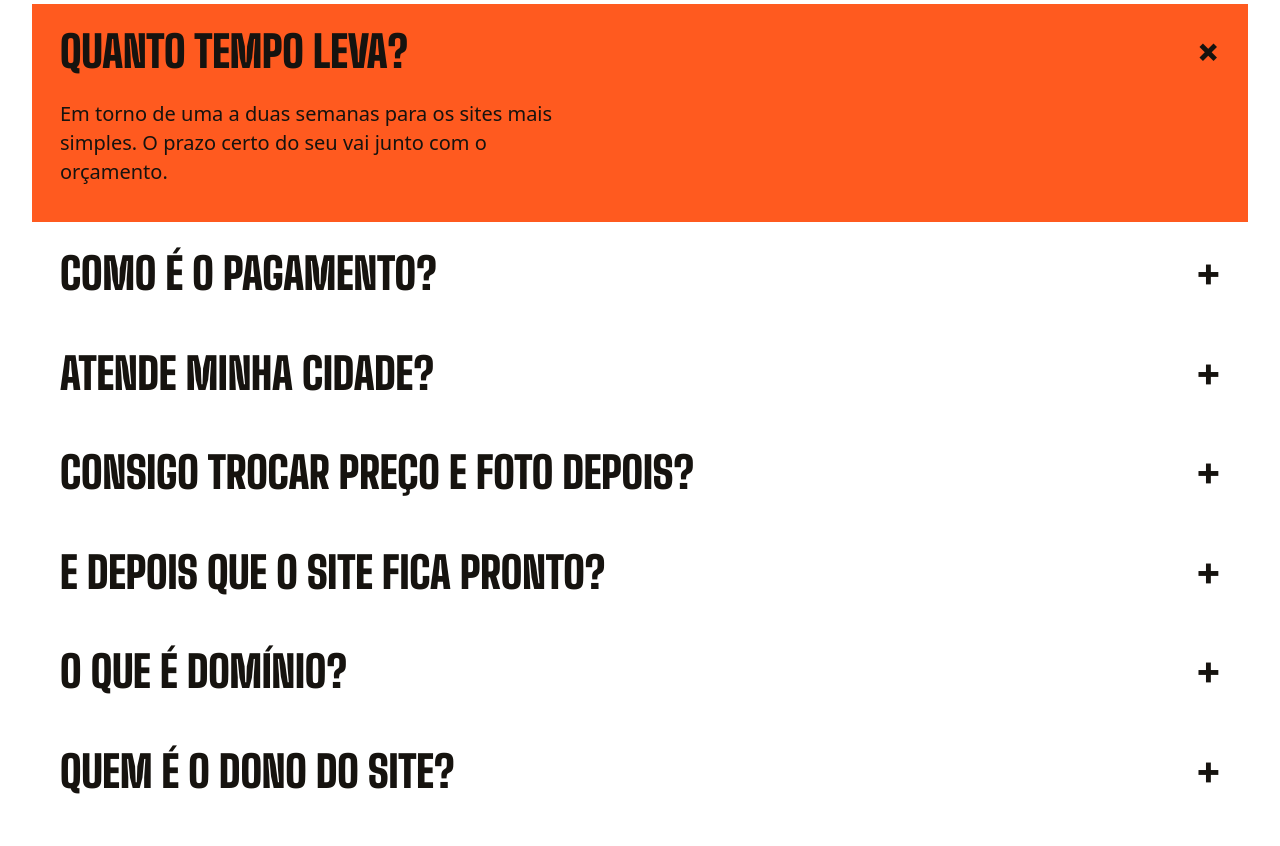
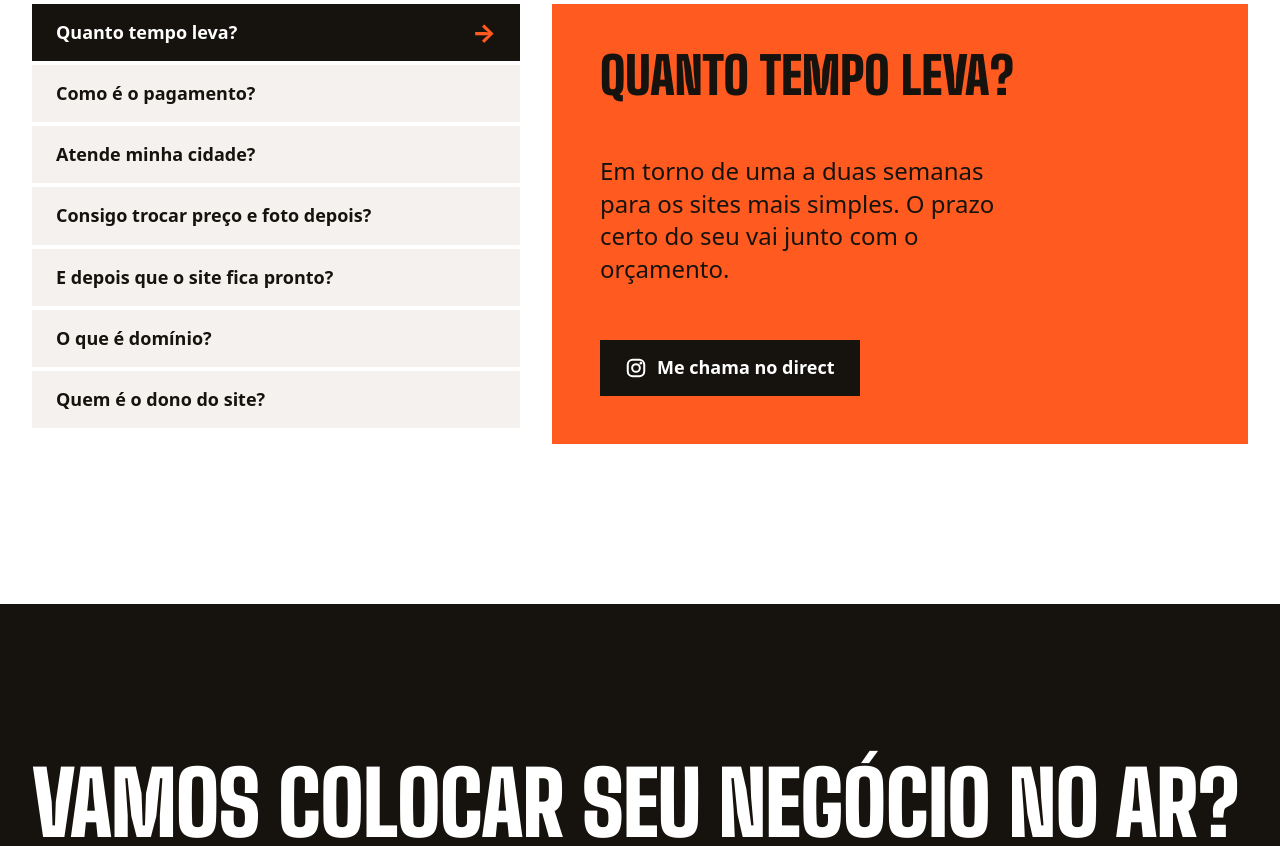
Before and after one commit to Pereira-gu/sites, a plain HTML site: page index.html in a window 1280 px wide. Shown: the part 7858-8704 px from the top of the page. Drawn offline with Linux system fonts and the light colour scheme.

Commit message:
Perguntas no formato lista + painel (opção A escolhida)
Lista à esquerda; clique, mouse (no PC), toque ou setas mostram a resposta
grande no painel laranja com o botão do direct. Sem script, todas abertas.

Co-Authored-By: Claude Opus 5.5 <noreply@anthropic.com>
Claude-Session: https://claude.ai/code/session_017QxSE8ydY2omwTSTirzpd2

```diff
--- a/index.html
+++ b/index.html
@@ -327,40 +327,57 @@
       </div>
     </section>
 
-    <!-- 8. PERGUNTAS -->
+    <!-- 8. PERGUNTAS: lista à esquerda, resposta no painel laranja -->
     <section class="perguntas" id="perguntas" aria-labelledby="t-perguntas">
       <div class="caixa">
         <h2 class="titulo reveal" id="t-perguntas">Perguntas</h2>
-
-        <div class="fichas reveal" data-fichas>
-          <details class="ficha" name="faq" open>
-            <summary><span class="ficha__pergunta">Quanto tempo leva?</span></summary>
+        <div class="faq reveal" data-faq>
+          <div class="faq__lista" role="tablist" aria-label="Perguntas frequentes">
+          <button type="button" role="tab" id="pq-1" aria-controls="pr-1" aria-selected="true">Quanto tempo leva?</button>
+          <button type="button" role="tab" id="pq-2" aria-controls="pr-2" aria-selected="false" tabindex="-1">Como é o pagamento?</button>
+          <button type="button" role="tab" id="pq-3" aria-controls="pr-3" aria-selected="false" tabindex="-1">Atende minha cidade?</button>
+          <button type="button" role="tab" id="pq-4" aria-controls="pr-4" aria-selected="false" tabindex="-1">Consigo trocar preço e foto depois?</button>
+          <button type="button" role="tab" id="pq-5" aria-controls="pr-5" aria-selected="false" tabindex="-1">E depois que o site fica pronto?</button>
+          <button type="button" role="tab" id="pq-6" aria-controls="pr-6" aria-selected="false" tabindex="-1">O que é domínio?</button>
+          <button type="button" role="tab" id="pq-7" aria-controls="pr-7" aria-selected="false" tabindex="-1">Quem é o dono do site?</button>
+          </div>
+          <div class="faq__paineis">
+        <div class="resposta" role="tabpanel" id="pr-1" aria-labelledby="pq-1">
+          <h3>Quanto tempo leva?</h3>
           <p>Em torno de uma a duas semanas para os sites mais simples. O prazo certo do seu vai junto com o orçamento.</p>
-          </details>
-          <details class="ficha" name="faq">
-            <summary><span class="ficha__pergunta">Como é o pagamento?</span></summary>
+          <a class="btn btn--tinta" data-direct href="https://www.instagram.com/dev.gustavop/" target="_blank" rel="noopener"><svg class="btn__ico" aria-hidden="true"><use href="#i-dm"/></svg>Me chama no direct</a>
+        </div>
+        <div class="resposta" role="tabpanel" id="pr-2" aria-labelledby="pq-2" hidden>
+          <h3>Como é o pagamento?</h3>
           <p>Por Pix: 50% para começar e 50% na entrega, com até 2 rodadas de ajustes.</p>
-          </details>
-          <details class="ficha" name="faq">
-            <summary><span class="ficha__pergunta">Atende minha cidade?</span></summary>
+          <a class="btn btn--tinta" data-direct href="https://www.instagram.com/dev.gustavop/" target="_blank" rel="noopener"><svg class="btn__ico" aria-hidden="true"><use href="#i-dm"/></svg>Me chama no direct</a>
+        </div>
+        <div class="resposta" role="tabpanel" id="pr-3" aria-labelledby="pq-3" hidden>
+          <h3>Atende minha cidade?</h3>
           <p>Sim. Atendo todo o Brasil, 100% online: a conversa é pelo direct ou pelo WhatsApp e você aprova tudo pelo celular.</p>
-          </details>
-          <details class="ficha" name="faq">
-            <summary><span class="ficha__pergunta">Consigo trocar preço e foto depois?</span></summary>
+          <a class="btn btn--tinta" data-direct href="https://www.instagram.com/dev.gustavop/" target="_blank" rel="noopener"><svg class="btn__ico" aria-hidden="true"><use href="#i-dm"/></svg>Me chama no direct</a>
+        </div>
+        <div class="resposta" role="tabpanel" id="pr-4" aria-labelledby="pq-4" hidden>
+          <h3>Consigo trocar preço e foto depois?</h3>
           <p>Sim. Você me manda pelo WhatsApp o que mudou e eu atualizo. Isso faz parte da manutenção, que é opcional.</p>
-          </details>
-          <details class="ficha" name="faq">
-            <summary><span class="ficha__pergunta">E depois que o site fica pronto?</span></summary>
+          <a class="btn btn--tinta" data-direct href="https://www.instagram.com/dev.gustavop/" target="_blank" rel="noopener"><svg class="btn__ico" aria-hidden="true"><use href="#i-dm"/></svg>Me chama no direct</a>
+        </div>
+        <div class="resposta" role="tabpanel" id="pr-5" aria-labelledby="pq-5" hidden>
+          <h3>E depois que o site fica pronto?</h3>
           <p>Se quiser, tem a manutenção: pequenas alterações, atualização de preços e fotos, e suporte. O valor vem junto com o orçamento.</p>
-          </details>
-          <details class="ficha" name="faq">
-            <summary><span class="ficha__pergunta">O que é domínio?</span></summary>
+          <a class="btn btn--tinta" data-direct href="https://www.instagram.com/dev.gustavop/" target="_blank" rel="noopener"><svg class="btn__ico" aria-hidden="true"><use href="#i-dm"/></svg>Me chama no direct</a>
+        </div>
+        <div class="resposta" role="tabpanel" id="pr-6" aria-labelledby="pq-6" hidden>
+          <h3>O que é domínio?</h3>
           <p>É o endereço do site na internet, como sualoja.com.br. O domínio próprio fica no seu nome e por sua conta, e eu te ajudo a registrar.</p>
-          </details>
-          <details class="ficha" name="faq">
-            <summary><span class="ficha__pergunta">Quem é o dono do site?</span></summary>
+          <a class="btn btn--tinta" data-direct href="https://www.instagram.com/dev.gustavop/" target="_blank" rel="noopener"><svg class="btn__ico" aria-hidden="true"><use href="#i-dm"/></svg>Me chama no direct</a>
+        </div>
+        <div class="resposta" role="tabpanel" id="pr-7" aria-labelledby="pq-7" hidden>
+          <h3>Quem é o dono do site?</h3>
           <p>Você, o cliente. O site é seu.</p>
-          </details>
+          <a class="btn btn--tinta" data-direct href="https://www.instagram.com/dev.gustavop/" target="_blank" rel="noopener"><svg class="btn__ico" aria-hidden="true"><use href="#i-dm"/></svg>Me chama no direct</a>
+        </div>
+          </div>
         </div>
       </div>
     </section>
--- a/script.js
+++ b/script.js
@@ -179,9 +179,37 @@ if ('IntersectionObserver' in window && flutuante) {
   $$('.heroi, .orcamento, .rodape').forEach((el) => secoes.observe(el));
 }
 
-/* --- Perguntas --- */
-const fichas = $$('[data-fichas] .ficha');
-/* Uma aberta por vez também nos navegadores que não fecham as outras sozinhos */
-fichas.forEach((ficha) => ficha.addEventListener('toggle', () => {
-  if (ficha.open) fichas.forEach((f) => { if (f !== ficha) f.open = false; });
-}));
+/* --- Perguntas: escolher na lista mostra a resposta no painel --- */
+const faq = $('[data-faq]');
+if (faq) {
+  const abas = $$('[role="tab"]', faq);
+  const mostrar = (aba, focar) => {
+    abas.forEach((b) => {
+      const ativa = b === aba;
+      b.setAttribute('aria-selected', ativa);
+      b.tabIndex = ativa ? 0 : -1;
+      $('#' + b.getAttribute('aria-controls')).hidden = !ativa;
+    });
+    if (focar) aba.focus();
+  };
+  const noPc = matchMedia('(min-width: 900px)');
+  abas.forEach((aba, i) => {
+    aba.addEventListener('click', () => {
+      mostrar(aba);
+      /* No celular o painel fica embaixo da lista: rola até ele se estiver fora da tela */
+      if (!noPc.matches) {
+        const painel = $('#' + aba.getAttribute('aria-controls'));
+        const r = painel.getBoundingClientRect();
+        if (r.top > innerHeight - 120) painel.scrollIntoView({ behavior: matchMedia('(prefers-reduced-motion: reduce)').matches ? 'auto' : 'smooth', block: 'nearest' });
+      }
+    });
+    /* No PC, passar o mouse já troca a resposta */
+    aba.addEventListener('pointerenter', (e) => { if (e.pointerType === 'mouse' && noPc.matches) mostrar(aba); });
+    aba.addEventListener('keydown', (e) => {
+      const passo = { ArrowDown: 1, ArrowRight: 1, ArrowUp: -1, ArrowLeft: -1 }[e.key];
+      if (e.key === 'Home') { e.preventDefault(); mostrar(abas[0], true); }
+      else if (e.key === 'End') { e.preventDefault(); mostrar(abas[abas.length - 1], true); }
+      else if (passo) { e.preventDefault(); mostrar(abas[(i + passo + abas.length) % abas.length], true); }
+    });
+  });
+}
--- a/style.css
+++ b/style.css
@@ -5,6 +5,7 @@
 :root {
   --laranja: #FF5A1F;
   --laranja-claro: #FFC2A8;
+  --areia: #F4F1EE;
   --brasa: #7A2B0B;
   --tinta: #16130F;
   --tinta-2: #2A2620;
@@ -419,44 +420,41 @@ html.js .etapa:not(.aberta) .etapa__texto { display: none; }
 }
 
 /* ==========================================================================
-   8. Perguntas: lista em letras grandes, faixa laranja ao passar o mouse
+   8. Perguntas: lista à esquerda, resposta grande no painel laranja
    ========================================================================== */
 .perguntas { padding-block: var(--secao); }
-.fichas { margin-top: 48px; }
-.ficha { transition: background-color .3s var(--saida), color .3s var(--saida); }
-.ficha + .ficha { margin-top: 4px; }
-.ficha summary {
-  position: relative; isolation: isolate;
-  display: flex; align-items: center; justify-content: space-between; gap: 24px;
-  padding: 22px 16px; cursor: pointer; list-style: none;
+.faq { display: grid; gap: 24px; margin-top: 48px; }
+.faq__lista { display: none; }
+html.js .faq__lista { display: grid; gap: 4px; align-content: start; }
+.faq__lista button {
+  display: flex; align-items: center; justify-content: space-between; gap: 16px;
+  min-height: 56px; padding: 14px 20px;
+  background: var(--areia); border: 0; text-align: left; cursor: pointer;
+  font-size: var(--t-corpo); font-weight: 800; line-height: 1.3;
+  transition: background-color .2s, color .2s;
 }
-.ficha summary::-webkit-details-marker { display: none; }
-/* faixa que entra da esquerda quando o mouse passa */
-.ficha summary::before {
-  content: ""; position: absolute; inset: 0; z-index: -1;
-  background: var(--laranja-claro);
-  transform: scaleX(0); transform-origin: left;
-  transition: transform .4s var(--saida);
+.faq__lista button::after { content: "→"; flex: none; color: var(--laranja); font-size: 1.4em; line-height: 1; opacity: 0; translate: -8px 0; transition: opacity .2s, translate .25s var(--saida); }
+.faq__lista button[aria-selected="true"] { background: var(--tinta); color: var(--branco); --foco: var(--laranja); }
+.faq__lista button[aria-selected="true"]::after { opacity: 1; translate: 0 0; }
+@media (hover: hover) { .faq__lista button[aria-selected="false"]:hover { background: var(--laranja-claro); } }
+
+.faq__paineis { display: grid; gap: 8px; }
+.resposta {
+  display: grid; gap: 24px; align-content: start; justify-items: start;
+  padding: 32px 28px; background: var(--laranja);
 }
-@media (hover: hover) { .ficha:not([open]) summary:hover::before { transform: scaleX(1); } }
-.ficha__pergunta {
-  font: 900 clamp(1.75rem, 3.4vw, 3.25rem)/1 var(--fonte-titulo);
-  text-transform: uppercase; letter-spacing: -.005em;
-  transition: translate .3s var(--saida);
-}
-@media (hover: hover) { .ficha summary:hover .ficha__pergunta { translate: 12px 0; } }
-.ficha summary::after {
-  content: "+"; flex: none;
-  font: 900 clamp(2rem, 3.4vw, 3.25rem)/1 var(--fonte-titulo);
-  transition: rotate .35s var(--saida);
-}
-.ficha[open] { background: var(--laranja); }
-.ficha[open] summary::after { rotate: 45deg; }
-.ficha p { padding: 0 16px 28px; max-width: 52ch; font-size: 1.25rem; line-height: 1.45; }
+.resposta h3 { font: 900 clamp(2rem, 4vw, 3.5rem)/.95 var(--fonte-titulo); text-transform: uppercase; }
+.resposta p { font-size: var(--t-lead); line-height: 1.35; max-width: 32ch; }
+html.js .resposta[hidden] { display: none; }
+html:not(.js) .resposta .btn { display: none; } /* sem script: todas as respostas abertas, sem repetir o botão */
+
 @media (min-width: 900px) {
-  .fichas { margin-top: 64px; }
-  .ficha summary { padding: 26px 28px; }
-  .ficha p { padding: 0 28px 36px; }
+  .faq { grid-template-columns: repeat(12, 1fr); column-gap: 32px; gap: 32px; margin-top: 64px; }
+  .faq__lista { grid-column: 1 / 6; }
+  .faq__paineis { grid-column: 6 / 13; }
+  html.js .faq__paineis { display: block; }
+  html.js .resposta { height: 100%; min-height: 440px; align-content: space-between; padding: 48px; }
+  .faq__lista button { padding: 16px 24px; }
 }
 
 /* ==========================================================================
```
Lines whose indentation alone changed are shown as unchanged.
